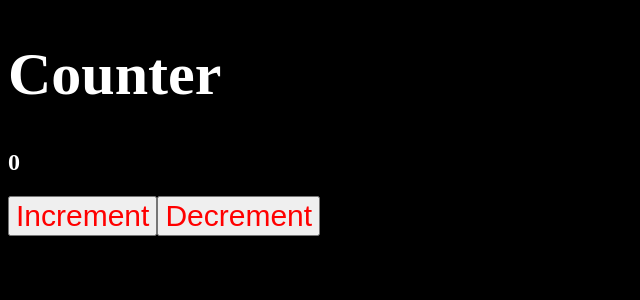
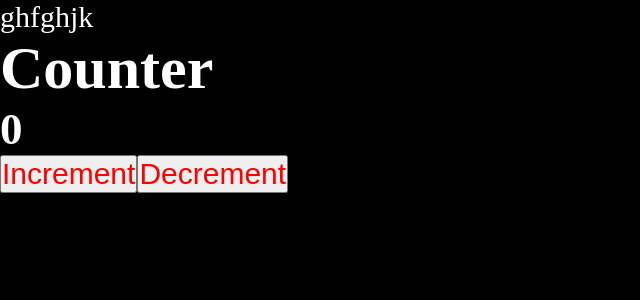
Before and after one commit to yakut54/react-try-3, a React app: page / in a window 1280 px wide. Shown: the top 300 px of the page, without its empty margins (0-640 px from the left). Built offline with nearby package versions, Linux system fonts and the light colour scheme.

Commit message:
Configuring css modules

```diff
--- a/package.json
+++ b/package.json
@@ -19,6 +19,7 @@
     "@types/webpack-dev-server": "^4.7.2",
     "css-loader": "^6.6.0",
     "html-webpack-plugin": "^5.5.0",
+    "mini-css-extract-plugin": "^2.5.3",
     "sass": "^1.49.9",
     "sass-loader": "^12.6.0",
     "style-loader": "^3.3.1",
--- /dev/null
+++ b/src/App.tsx
@@ -0,0 +1,14 @@
+import React, {Component} from 'react';
+import {Counter} from "./components/Counter";
+import './index.scss';
+
+export class App extends Component {
+    render() {
+        return (
+            <div className={'app'}>
+                ghfghjk
+                <Counter />
+            </div>
+        );
+    }
+}
--- a/src/components/Counter.module.scss
+++ b/src/components/Counter.module.scss
@@ -1,8 +1,8 @@
 body{
   color: white;
   background: #000;}
-h1{
+.h1{
   font-size: 60px;}
-button{
+.button{
   color: red;
   font-size: 30px;}
--- a/src/components/Counter.tsx
+++ b/src/components/Counter.tsx
@@ -1,5 +1,6 @@
 import {useState} from "react";
-import './Counter.module.scss'
+import styles from './Counter.module.scss'
+
 
 export const Counter = () => {
     const [count, setCount] =  useState(0)
@@ -10,10 +11,10 @@ export const Counter = () => {
 
     return (
         <div>
-            <h1>Counter</h1>
+            <h1 className={styles.h1}>Counter</h1>
             <h2>{count}</h2>
-            <button onClick={increment}>Increment</button>
-            <button onClick={decrement}>Decrement</button>
+            <button className={styles.button} onClick={increment}>Increment</button>
+            <button className={styles.button} onClick={decrement}>Decrement</button>
         </div>
     )
 }
--- /dev/null
+++ b/src/index.scss
@@ -0,0 +1,9 @@
+*{
+  margin: 0;
+  padding: 0;
+  box-sizing: border-box;
+}
+
+.app {
+  font-size: 30px;
+}
--- a/src/index.tsx
+++ b/src/index.tsx
@@ -1,10 +1,7 @@
-import {someFn} from "./test";
 import {render} from 'react-dom';
-import {Counter} from "./components/Counter";
+import {App} from "./App";
 
 render(
-    <div>
-        <Counter />
-    </div>,
+    <App/>,
     document.getElementById('root')
 )
--- a/tsconfig.json
+++ b/tsconfig.json
@@ -1,14 +1,14 @@
 {
   "compilerOptions": {
+    "moduleResolution": "node",
+    "baseUrl": ".",
     "noImplicitAny": true,
     "module": "ESNext",
     "target": "es5",
     "jsx": "react-jsx",
     "allowJs": true,
     "esModuleInterop": true,
-    "moduleResolution": "node",
-    "allowSyntheticDefaultImports": true,
-    // "baseUrl": "."
+    "allowSyntheticDefaultImports": true
   },
   "ts-node": {
     "compilerOptions": {
```
Also changed, not shown: glodal.d.ts (added, +7 -0 lines), 4 other files (tests, documents, lock files or other folders).
